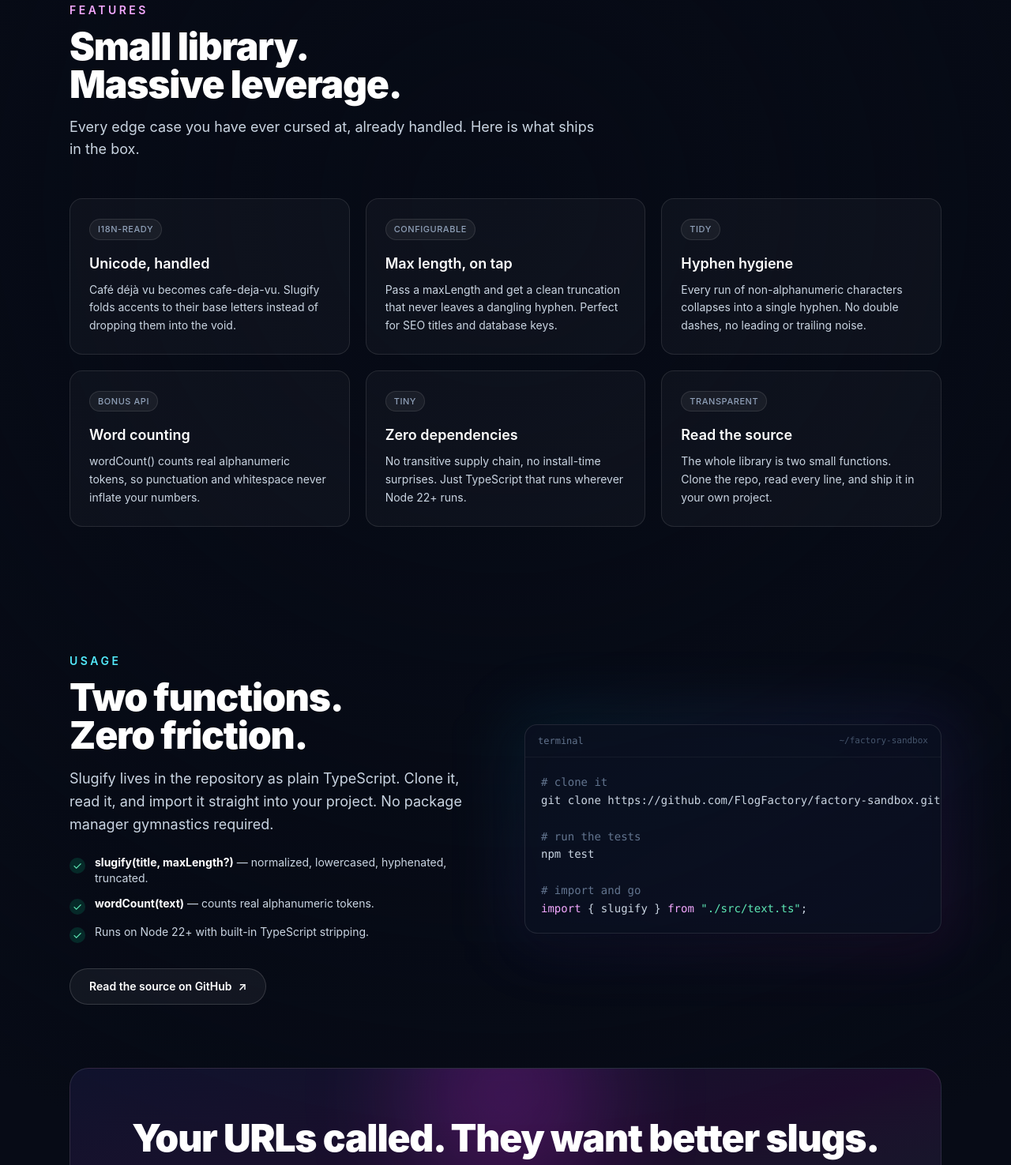
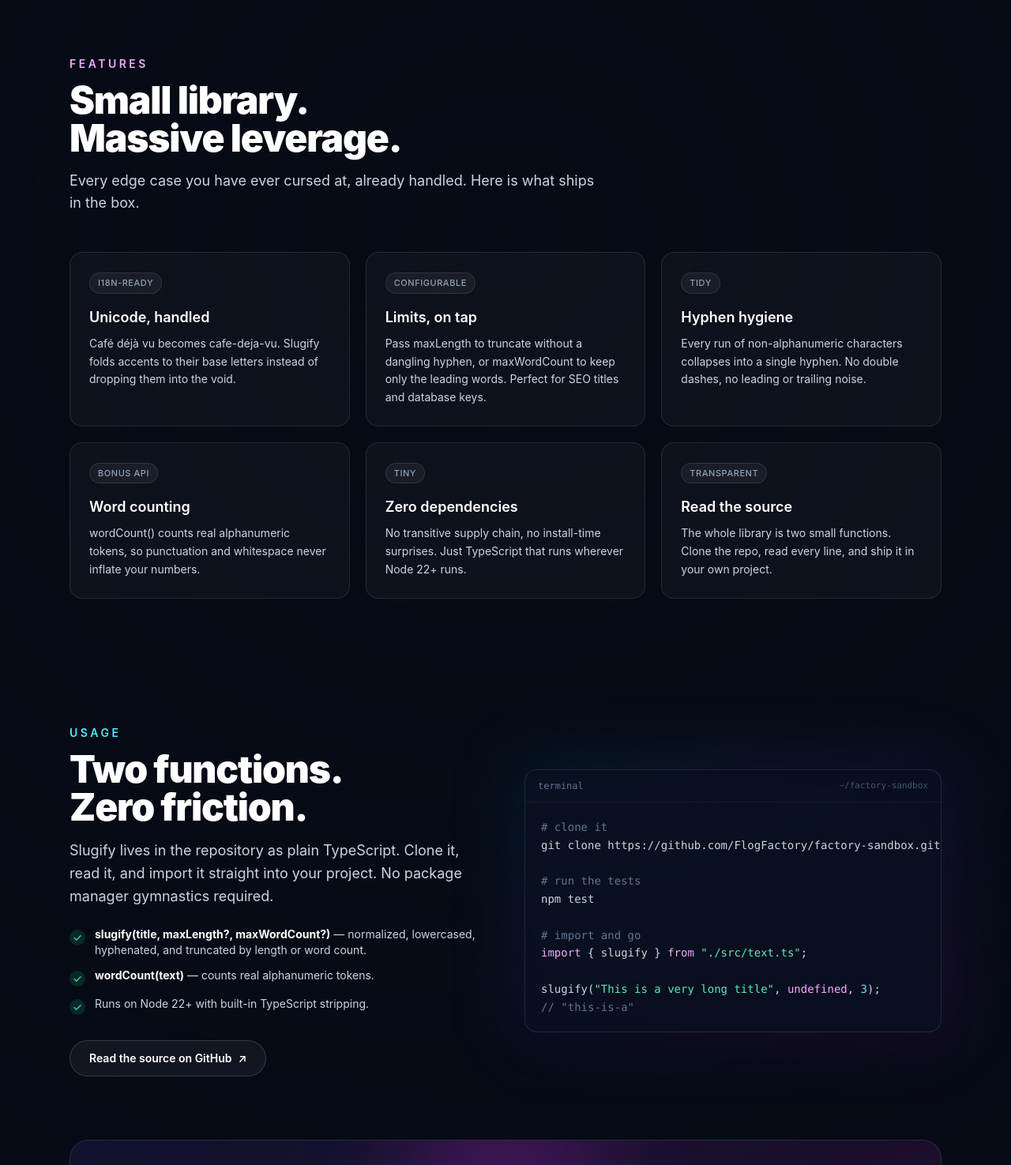
Before and after one commit to FlogFactory/factory-sandbox, an Astro site in the folder site/: page / in a window 1280 px wide. Shown: the part 1325-2800 px from the top of the page at 79% size. Built offline with nearby package versions, Linux system fonts and the light colour scheme; Astro itself is replaced by a stand-in of ours.

Commit message:
Refresh marketing site with word-limit support (#26)

```diff
--- a/site/src/pages/index.astro
+++ b/site/src/pages/index.astro
@@ -10,8 +10,8 @@ const features = [
     tag: "i18n-ready",
   },
   {
-    title: "Max length, on tap",
-    body: "Pass a maxLength and get a clean truncation that never leaves a dangling hyphen. Perfect for SEO titles and database keys.",
+    title: "Limits, on tap",
+    body: "Pass maxLength to truncate without a dangling hyphen, or maxWordCount to keep only the leading words. Perfect for SEO titles and database keys.",
     tag: "configurable",
   },
   {
@@ -127,6 +127,9 @@ slugify(<span class="text-emerald-300">"Café déjà vu"</span>);
 slugify(<span class="text-emerald-300">"Hello, World!"</span>, <span class="text-cyan-300">12</span>);
 <span class="text-slate-500">// "hello-world"</span>
 
+slugify(<span class="text-emerald-300">"This is a very long title"</span>, <span class="text-fuchsia-300">undefined</span>, <span class="text-cyan-300">3</span>);
+<span class="text-slate-500">// "this-is-a"</span>
+
 wordCount(<span class="text-emerald-300">"ship it, ship it now"</span>);
 <span class="text-slate-500">// 5</span></code></pre>
           </div>
@@ -185,7 +188,7 @@ wordCount(<span class="text-emerald-300">"ship it, ship it now"</span>);
             <ul class="mt-6 space-y-3 text-sm text-slate-300">
               <li class="flex items-start gap-3">
                 <span class="mt-1 grid h-5 w-5 shrink-0 place-items-center rounded-full bg-emerald-400/15 text-emerald-300">✓</span>
-                <span><strong class="text-white">slugify(title, maxLength?)</strong> — normalized, lowercased, hyphenated, truncated.</span>
+                <span><strong class="text-white">slugify(title, maxLength?, maxWordCount?)</strong> — normalized, lowercased, hyphenated, and truncated by length or word count.</span>
               </li>
               <li class="flex items-start gap-3">
                 <span class="mt-1 grid h-5 w-5 shrink-0 place-items-center rounded-full bg-emerald-400/15 text-emerald-300">✓</span>
@@ -219,7 +222,10 @@ git clone {repoUrl}.git
 npm test
 
 <span class="text-slate-500"># import and go</span>
-<span class="text-fuchsia-300">import</span> &#123; slugify &#125; <span class="text-fuchsia-300">from</span> <span class="text-emerald-300">"./src/text.ts"</span>;</code></pre>
+<span class="text-fuchsia-300">import</span> &#123; slugify &#125; <span class="text-fuchsia-300">from</span> <span class="text-emerald-300">"./src/text.ts"</span>;
+
+slugify(<span class="text-emerald-300">"This is a very long title"</span>, <span class="text-fuchsia-300">undefined</span>, <span class="text-cyan-300">3</span>);
+<span class="text-slate-500">// "this-is-a"</span></code></pre>
             </div>
           </div>
         </div>
```
